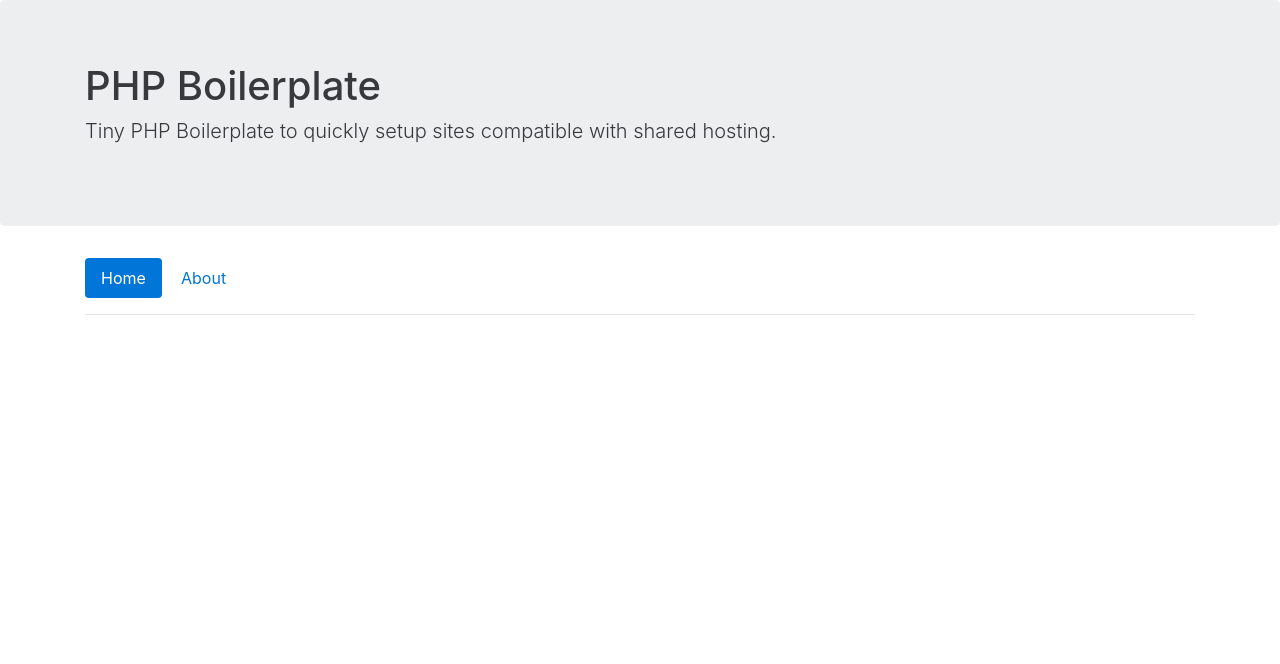
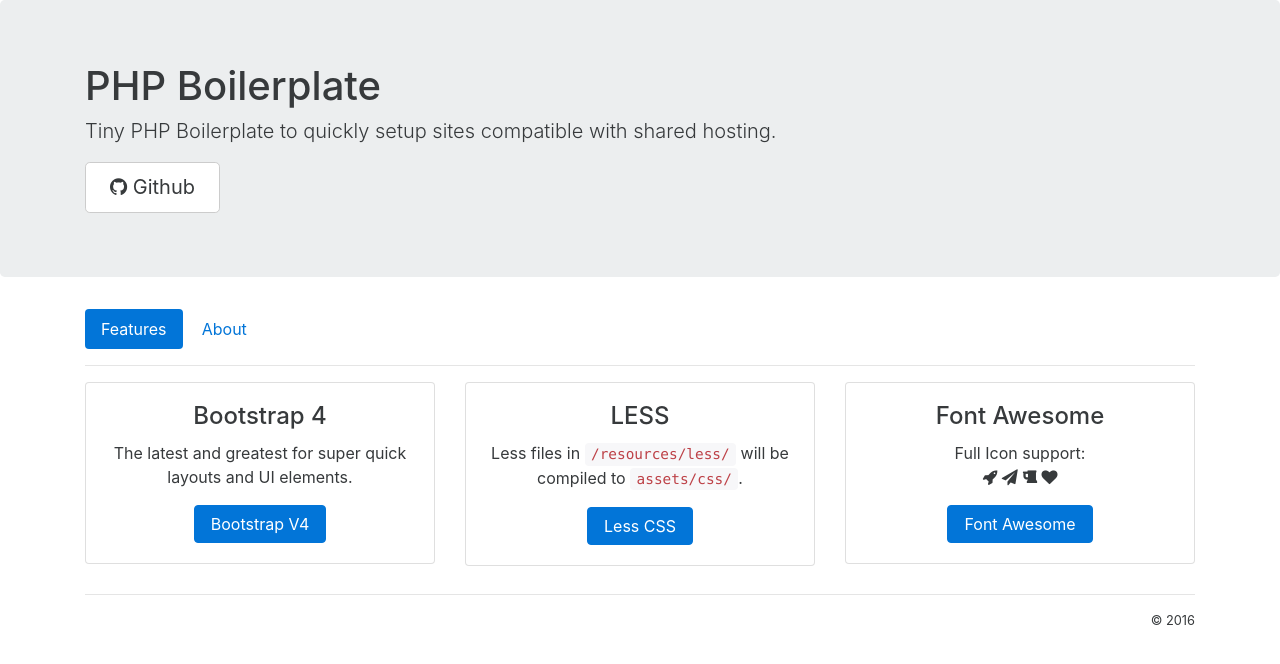
Before and after one commit to schnubor/php-boilerplate, a PHP site: page / in a window 1280 px wide. Shown: the top 664 px of the page. Run offline with PHP 8.4, Linux system fonts and the light colour scheme.

Commit message:
updated main site

```diff
--- a/assets/css/main.css
+++ b/assets/css/main.css
@@ -1,3 +1,3 @@
 .less-example {
-    background-color: #f938ab;
+  background-color: #f938ab;
 }
--- a/index.php
+++ b/index.php
@@ -2,18 +2,52 @@
 require_once(realpath(dirname(__FILE__) . "/resources/config.php"));
 require_once(LIBRARY_PATH . "/templateFunctions.php");
 
-$currentPage = "Home";
+$currentPage = "Features";
 ?>
 
 <!DOCTYPE html>
 <html>
-    <?php renderHead("Dr. Bettina Schulze - Urologische Praxis Halle", "Sie benötigen urologische Behandlung in Halle? Vereinbaren Sie einfach online Ihren Untersuchungs- oder Beratungstermin."); ?>
+    <?php renderHead("PHP Boilerplate", ""); ?>
     <body>
         <?php require_once(TEMPLATES_PATH . '/header.php'); ?>
         <?php require_once(TEMPLATES_PATH . '/navigation.php'); ?>
 
         <div class="container">
-
+            <hr>
+            <div class="row">
+                <div class="col-md-4">
+                    <div class="card text-xs-center">
+                        <div class="card-block">
+                            <h4 class="card-title">Bootstrap 4</h4>
+                            <p class="card-text">The latest and greatest for super quick layouts and UI elements.</p>
+                            <a href="http://v4-alpha.getbootstrap.com/getting-started/introduction/" target="_blank" class="btn btn-primary">Bootstrap V4</a>
+                        </div>
+                    </div>
+                </div>
+                <div class="col-md-4">
+                    <div class="card text-xs-center">
+                        <div class="card-block">
+                            <h4 class="card-title">LESS</h4>
+                            <p class="card-text">Less files in <code/>/resources/less/</code> will be compiled to <code>assets/css/</code>.</p>
+                            <a href="http://lesscss.org/" target="_blank" class="btn btn-primary">Less CSS</a>
+                        </div>
+                    </div>
+                </div>
+                <div class="col-md-4">
+                    <div class="card text-xs-center">
+                        <div class="card-block">
+                            <h4 class="card-title">Font Awesome</h4>
+                            <p class="card-text">Full Icon support: <br>
+                                <i class="fa fa-rocket" aria-hidden="true"></i>
+                                <i class="fa fa-send" aria-hidden="true"></i>
+                                <i class="fa fa-beer" aria-hidden="true"></i>
+                                <i class="fa fa-heart" aria-hidden="true"></i>
+                            </p>
+                            <a href="http://fontawesome.io/icons/" target="_blank" class="btn btn-primary">Font Awesome</a>
+                        </div>
+                    </div>
+                </div>
+            </div>
         </div>
 
         <?php require_once(TEMPLATES_PATH . '/footer.php'); ?>
--- a/resources/config.php
+++ b/resources/config.php
@@ -12,7 +12,7 @@ defined("ASSETS_PATH")
     or define("ASSETS_PATH", realpath(dirname(__FILE__) . '/../assets'));
 
 $pages = [
-    "Home" => "/",
+    "Features" => "/",
     "About" => "/about"
 ];
 ?>
--- a/resources/templates/footer.php
+++ b/resources/templates/footer.php
@@ -1,6 +1,7 @@
 <footer>
     <div class="container">
         <hr>
+        <small class="pull-right">© 2016</small>
     </div>
 </footer>
 
--- a/resources/templates/head.php
+++ b/resources/templates/head.php
@@ -5,4 +5,5 @@
     <meta name="robots" content="index,follow,noodp">
     <meta name="googlebot" content="index,follow">
     <link rel="stylesheet" href="/assets/css/bootstrap.min.css">
+    <link rel="stylesheet" href="/assets/css/font-awesome.min.css">
     <link rel="stylesheet" href="/assets/css/main.css">
--- a/resources/templates/header.php
+++ b/resources/templates/header.php
@@ -5,5 +5,8 @@
             Tiny PHP Boilerplate to quickly setup sites compatible with
             shared hosting.
         </p>
+        <a href="http://github.com" class="btn btn-lg btn-secondary">
+            <i class="fa fa-github"></i> Github
+        </a>
     </div>
 </div>
```
